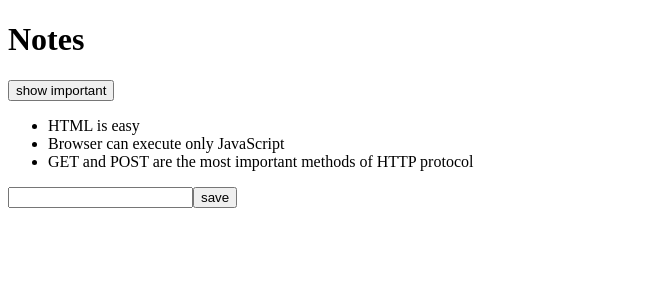
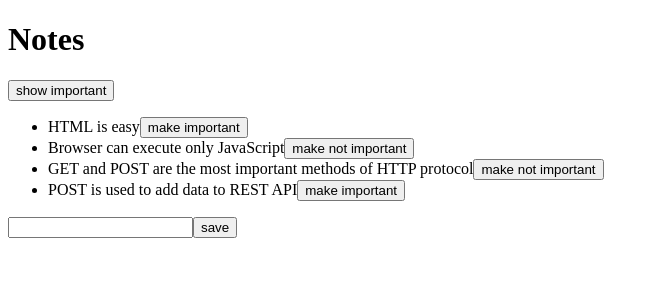
Before and after one commit to Samuelauweb/fullstackopen_Part2_Notes, a React (Create React App) app: page / in a window 1280 px wide. Shown: the top 300 px of the page, without its empty margins (0-659 px from the left). Built offline with nearby package versions, Linux system fonts and the light colour scheme; data requests are answered from the project's data file.

Commit message:
Changing the Importance of Notes (HTTP PUT request; .find(); .map())

```diff
--- a/db.json
+++ b/db.json
@@ -4,19 +4,25 @@
       "id": 1,
       "content": "HTML is easy",
       "date": "2019-05-30T17:30:31.098Z",
-      "important": true
+      "important": false
     },
     {
       "id": 2,
       "content": "Browser can execute only JavaScript",
       "date": "2019-05-30T18:39:34.091Z",
-      "important": false
+      "important": true
     },
     {
       "id": 3,
       "content": "GET and POST are the most important methods of HTTP protocol",
       "date": "2019-05-30T19:20:14.298Z",
       "important": true
+    },
+    {
+      "content": "POST is used to add data to REST API",
+      "date": "2021-11-12T16:50:00.649Z",
+      "important": false,
+      "id": 4
     }
   ]
 }
--- a/src/App.js
+++ b/src/App.js
@@ -8,13 +8,13 @@ const App = () => {
   const [showAll, setShowAll] = useState(true)
 
   useEffect(() => {
-    console.log('effect')
+    // console.log('effect')
     axios.get('http://localhost:3001/notes').then((response) => {
-      console.log('promise fulfilled')
+      // console.log('promise fulfilled')
       setNotes(response.data)
     })
   }, [])
-  console.log('render', notes.length, 'notes')
+  // console.log('render', notes.length, 'notes')
 
   const notesToShow = showAll
     ? notes
@@ -23,18 +23,33 @@ const App = () => {
   const addNote = (event) => {
     event.preventDefault()
     const noteObject = {
-      id: notes.length + 1,
+      // id: notes.length + 1,
       content: newNote,
       date: new Date().toISOString(),
       important: Math.random() < 0.5,
     }
-    setNotes(notes.concat(noteObject))
-    setNewNote('')
+
+    axios.post('http://localhost:3001/notes', noteObject).then((response) => {
+      setNotes(notes.concat(response.data))
+      setNewNote('')
+    })
   }
 
   const handleNoteChange = (event) => {
-    console.log('event.target.value: ', event.target.value)
+    // console.log('event.target.value: ', event.target.value)
     setNewNote(event.target.value)
+  }
+
+  const toggleImportanceOf = (id) => {
+    // console.log(`importance of ${id} need to be toggled`);
+    const url = `http://localhost:3001/notes/${id}`
+    const note = notes.find(n => n.id === id)
+    const changedNote = {...note, important: !note.important}
+
+    axios.put(url, changedNote).then(response => {
+      setNotes(notes.map(note =>
+        note.id !== id ? note : response.data))
+    })
   }
 
   return (
@@ -51,7 +66,11 @@ const App = () => {
       </div>
       <ul>
         {notesToShow.map((note) => (
-          <Note note={note} key={note.id} />
+          <Note
+            note={note}
+            key={note.id}
+            toggleImportance={() => toggleImportanceOf(note.id)}
+          />
         ))}
       </ul>
       <form onSubmit={addNote}>
--- a/src/components/Note.js
+++ b/src/components/Note.js
@@ -1,7 +1,16 @@
 import React from 'react'
 
-const Note = ({ note }) => {
-  return <li>{note.content}</li>
+const Note = ({ note, toggleImportance }) => {
+  const label = note.important
+  ? 'make not important' : 'make important'
+  // "note.important" from db.json
+
+  return (
+    <li>
+      {note.content}
+      <button onClick={toggleImportance}>{label}</button>
+    </li>
+  )
 }
 
 export default Note
```
